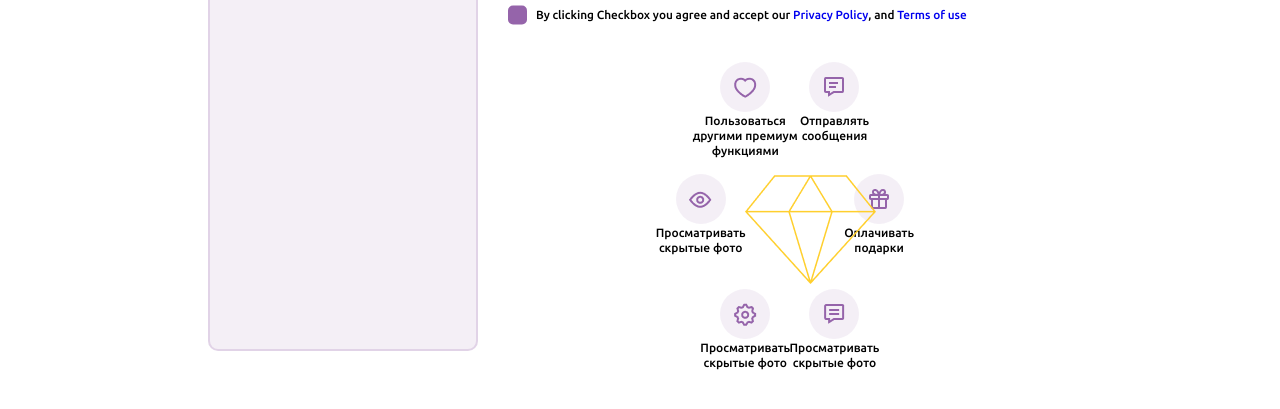
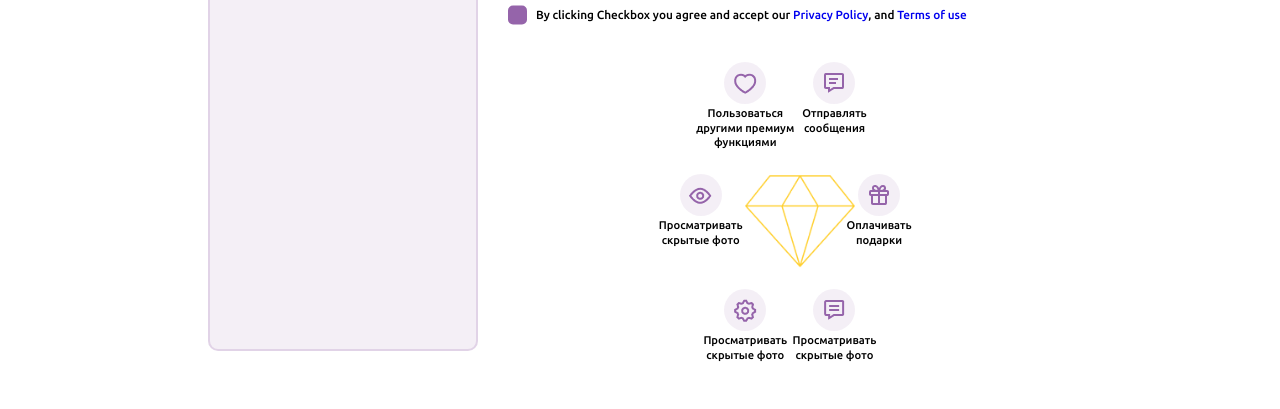
Before and after one commit to YanaPolyanskaya/adcombo, a plain HTML site: page index.html in a window 1280 px wide. Shown: the part 577-986 px from the top of the page. Drawn offline with Linux system fonts and the light colour scheme.

Commit message:
подогнала размеры
Signed-off-by: yana polyanskaya <polyanskayayanina@yandex.ru>

```diff
--- a/styles.css
+++ b/styles.css
@@ -343,7 +343,6 @@ input[type="radio"] {
     justify-content: center;
     padding: 12px;
     gap: 15px;
-    pointer-events: none;
 }
 
 .card:hover {
@@ -485,6 +484,9 @@ input[type="radio"] {
     top: 31%;
     left: 42%;
     z-index: 1;
+    /* width: 130px; */
+    width: calc(4.375rem + 3.125vw);
+    height: auto;
 }
 
 .environment_item {
@@ -497,13 +499,16 @@ input[type="radio"] {
 }
 
 .environment_item span {
-    font-size: 12px;
+    /* font-size: 12px; */
+    font-size: calc(0.6rem + 0.125vw);
 }
 
 .environment_item_img {
     border-radius: 50%;
-    width: 50px;
-    height: 50px;
+    /* width: 50px; */
+    width: calc(1.625rem + 1.25vw);
+    /* height: 50px; */
+    height: calc(1.625rem + 1.25vw);
     background: #9564AA1A;
     display: flex;
     justify-content: center;
```
